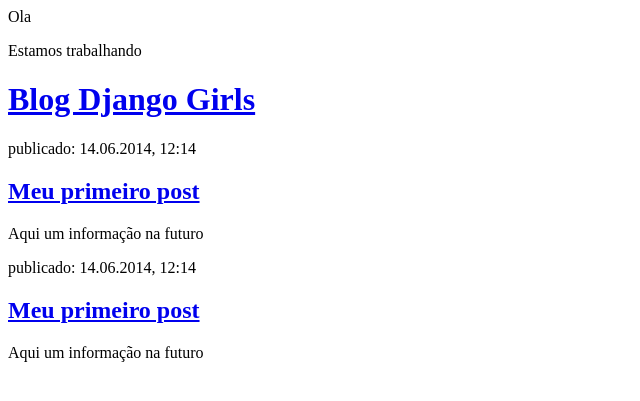
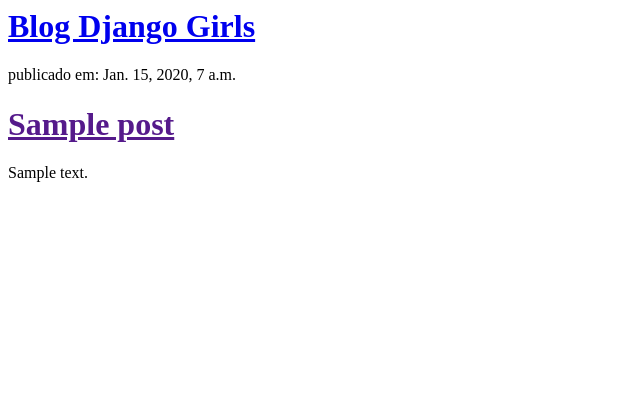
Before and after one commit to profandreuncisal/my-first-blog, a Django app: template blog/templates/blog/post_list.html in a window 1280 px wide. Shown: the top 401 px of the page, without its empty margins (0-640 px from the left). Run offline with Django 3.2, Linux system fonts and the light colour scheme; the template is opened without the code that fills it: values that come from a table or form of the project are taken from there, others are empty; tables that the repository leaves empty hold one stand-in row (values such as "Sample post").

Commit message:
novas mudancas template dinamico

```diff
--- a/blog/templates/blog/post_list.html
+++ b/blog/templates/blog/post_list.html
@@ -5,24 +5,18 @@
 	<title>Blog Django Girls</title>
 </head>
 <body>
-	<p>Ola</p>
-	<p>Estamos trabalhando</p>
 
 	<div>
-		<h1><a href="/">Blog Django Girls</a></h1>
+	    <h1><a href="/">Blog Django Girls</a></h1>
 	</div>
 
+	{% for post in posts %}
 	<div>
-		<p> publicado: 14.06.2014, 12:14 </p>
-		<h2><a href="/">Meu primeiro post</a></h2>
-		<p>Aqui um informação na futuro</p>
+	   <p>publicado em: {{post.publish_date}}</p>
+	   <h1><a href="">{{post.title}}</a></h1>
+	   <p> {{post.text|linebreaksbr}}</p>
 	</div>
-
-	<div>
-		<p> publicado: 14.06.2014, 12:14 </p>
-		<h2><a href="/">Meu primeiro post</a></h2>
-		<p>Aqui um informação na futuro</p>
-	</div>
+	{% endfor %}
 
 </body>
 </html>
--- a/blog/views.py
+++ b/blog/views.py
@@ -1,4 +1,7 @@
 from django.shortcuts import render
+from django.utils import timezone
+from .models import Post
 
 def post_list(request):
-    return render(request, 'blog/post_list.html', {})
+    posts = Post.objects.filter(publish_date__lte=timezone.now()).order_by('publish_date')
+    return render(request, 'blog/post_list.html', {'posts':posts})
```
